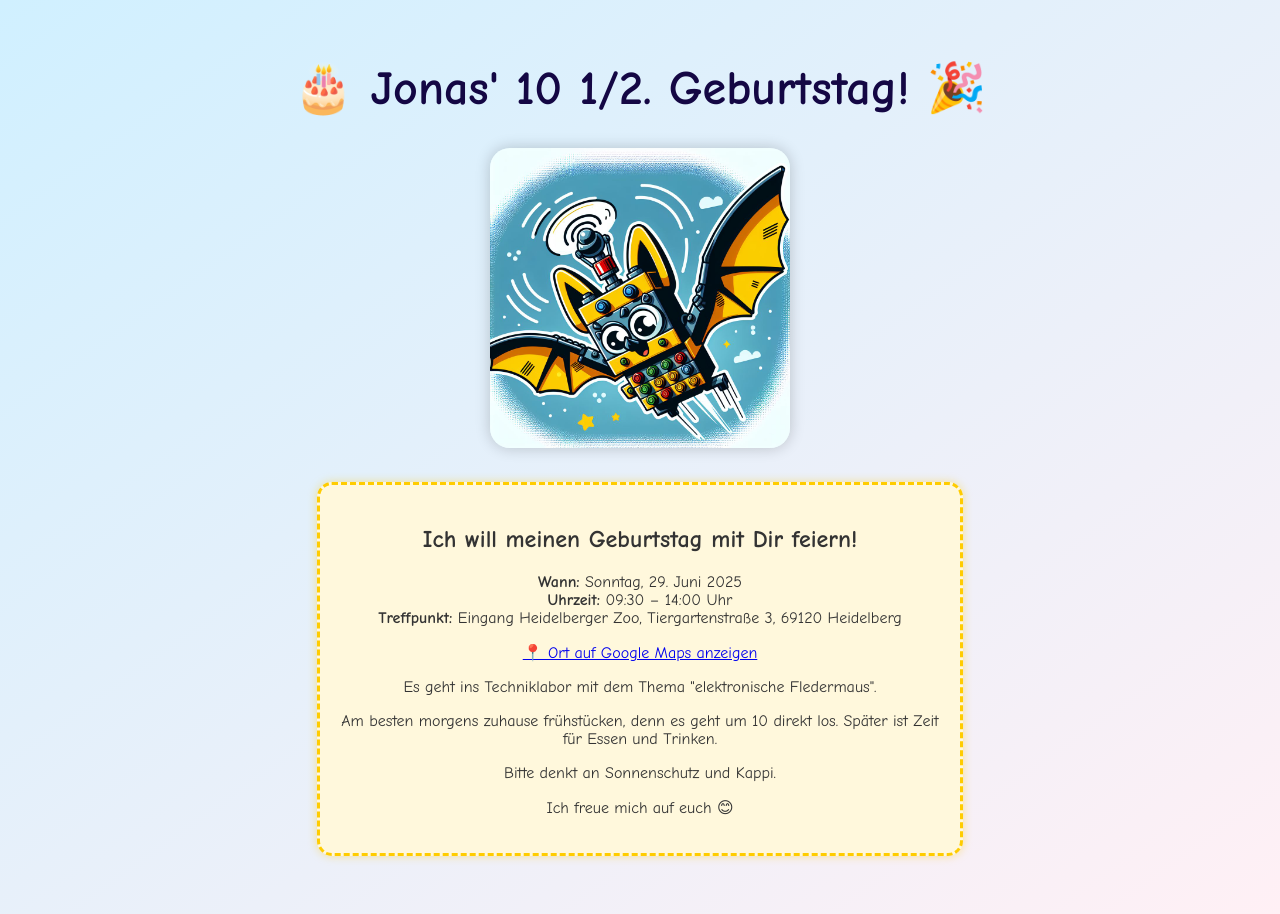
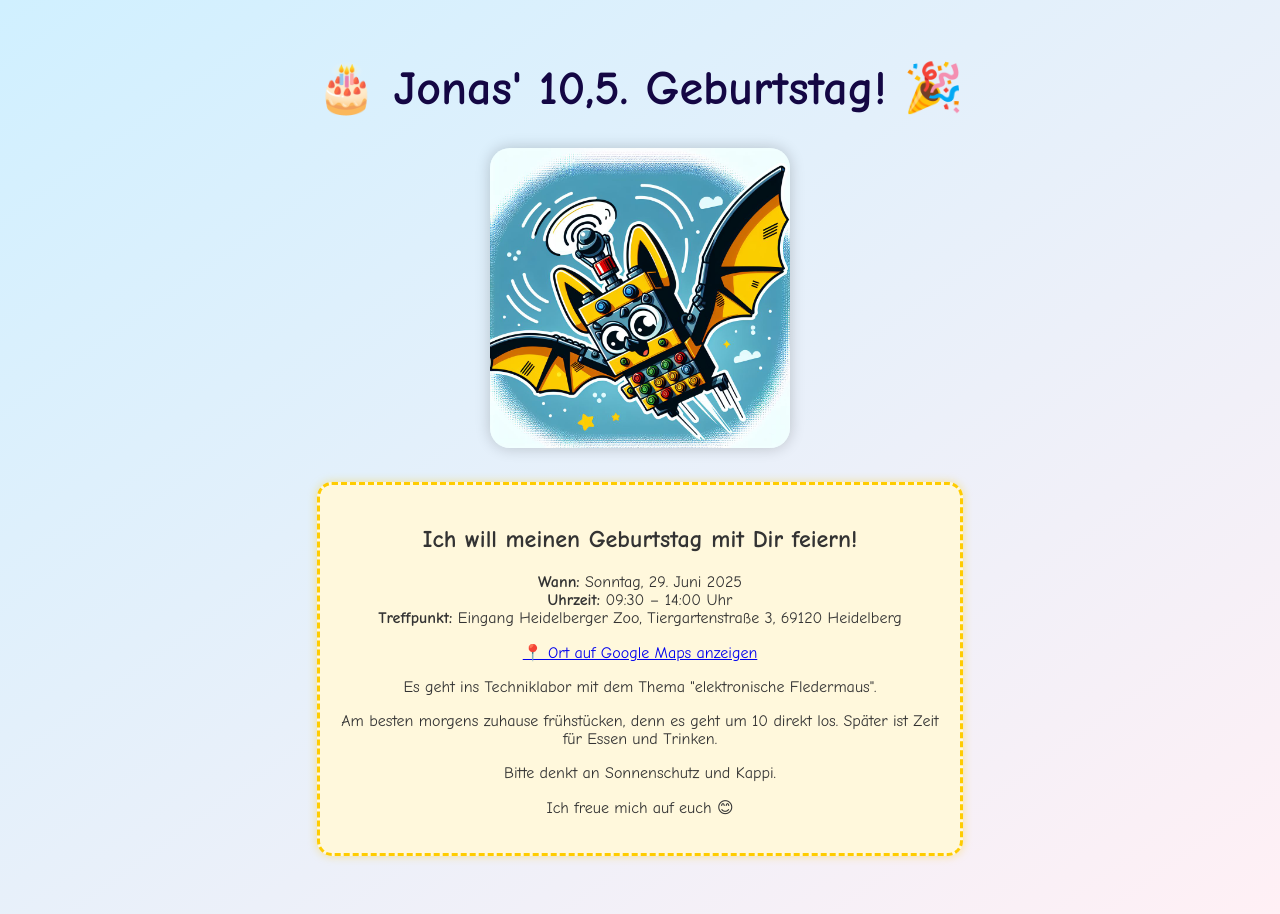
Before and after one commit to ruedigerthingit/jonas10, a plain HTML site: page index.html in a window 1280 px wide. Drawn offline with Linux system fonts and the light colour scheme.

Commit message:
Update index.html

```diff
--- a/index.html
+++ b/index.html
@@ -91,7 +91,7 @@
 
 <body>
 
-  <h1>🎂 Jonas' 10 1/2. Geburtstag! 🎉</h1>
+  <h1>🎂 Jonas' 10,5. Geburtstag! 🎉</h1>
   <img src="fledermaus2.jpeg" alt="Lustige Robo-Fledermaus">
 
   <div class="info">
```
